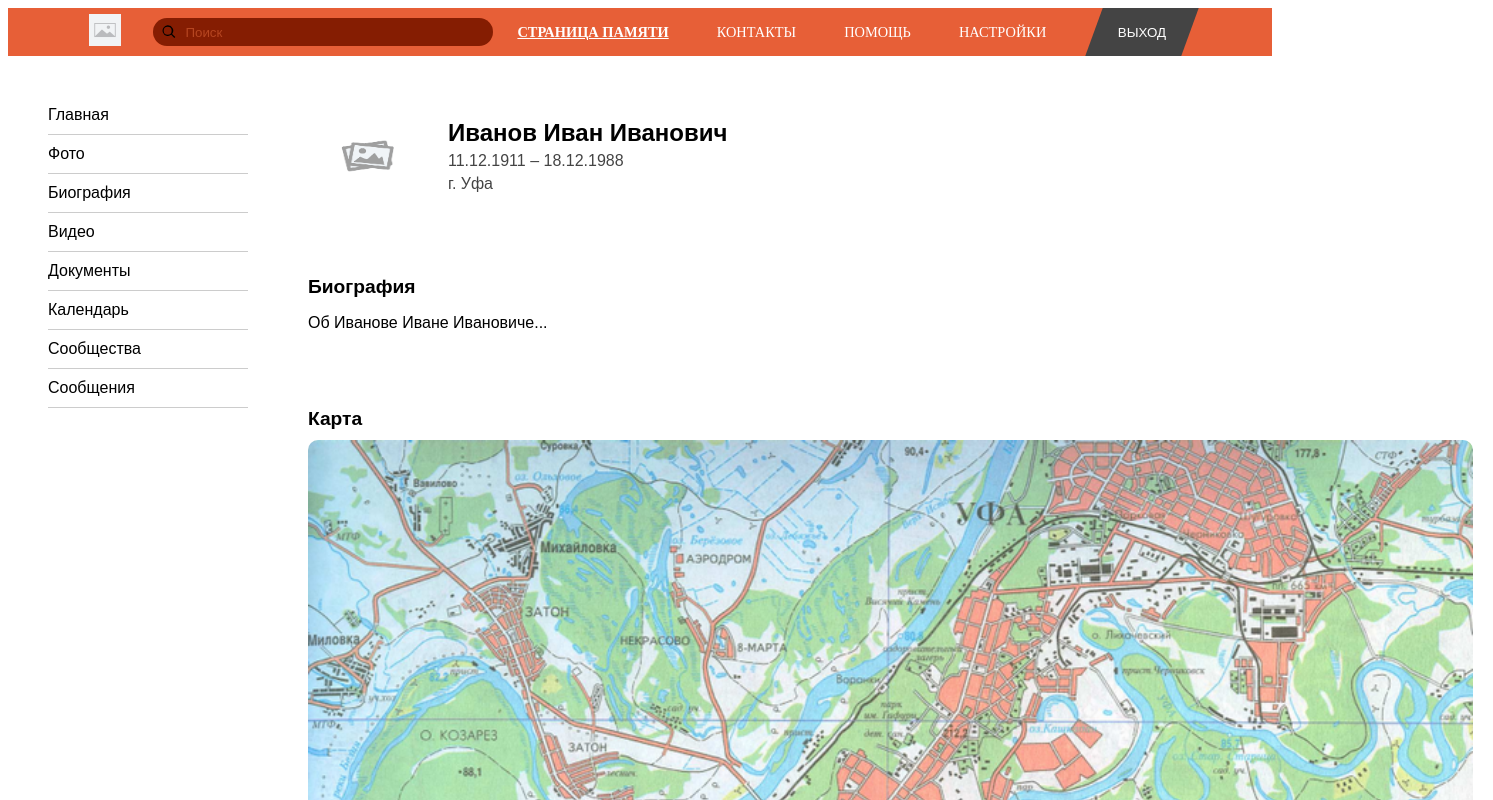
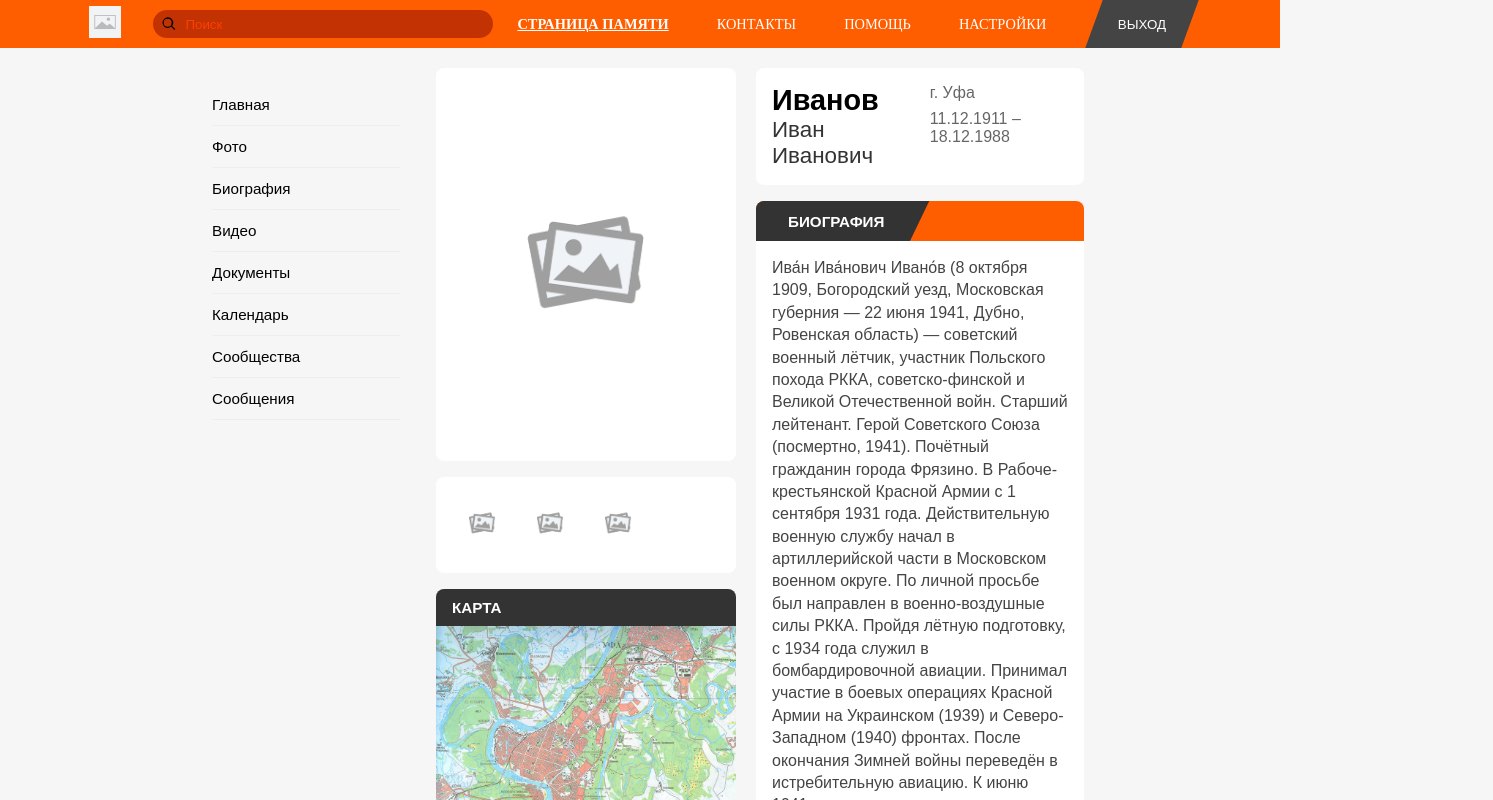
Before and after one commit to Khelyus/first_project, a Vue app: page / in a window 1280 px wide. Shown: the top 800 px of the page, 1493 px wide, since content can reach past the window. Built offline with nearby package versions, Linux system fonts and the light colour scheme; the HTML template or start-up script is replaced by a standard one.

Commit message:
Верстка body

```diff
--- a/src/components/body.vue
+++ b/src/components/body.vue
@@ -13,40 +13,34 @@
       </ul>
     </aside>
 
-  <section class="main__content content">
-    <div class="content__profile">
-      <img
-        src="../assets/main_portret.png"
-        alt="Фото"
-        class="content__photo"
-      />
-      <div class="content__info">
-        <h2 class="content__name">Иванов Иван Иванович</h2>
-        <p class="content__dates">11.12.1911 – 18.12.1988</p>
-        <p class="content__city">г. Уфа</p>
+    <section class="main__center center">
+      <div class="center__photo-block">
+        <img src="../assets/main_portret.png" alt="Фото" class="center__photo" />
       </div>
+
+      <div class="center__gallery gallery">
+        <ul class="gallery__list">
+          <li class="gallery__item">
+            <img src="../assets/main_portret.png" alt="Фото" />
+          </li>
+          <li class="gallery__item">
+            <img src="../assets/main_portret.png" alt="Фото" />
+          </li>
+          <li class="gallery__item">
+            <img src="../assets/main_portret.png" alt="Фото" />
+          </li>
+        </ul>
       </div>
 
 
-    <div class="content__biography biography">
-      <h3 class="biography__title">Биография</h3>
-      <p class="biography__text">
-        Об Иванове Иване Ивановиче...
-      </p>
+      <div class="center__map">
+        <div class="map__header">
+          <span class="map__title">КАРТА</span>
+        </div>
+        <img src="../assets/map.png" alt="Карта" class="center__map-img" />
       </div>
 
-
-    <div class="content__map">
-      <h3 class="content__map-title">Карта</h3>
-      <img
-        src="../assets/map.png"
-        alt="Карта"
-        class="content__map-img"
-      />
-    </div>
-
-
-    <div class="content__relatives relatives">
+      <div class="center__relatives relatives">
         <h3 class="relatives__title">Родственники</h3>
         <ul class="relatives__list">
           <li class="relatives__item">
@@ -62,111 +56,268 @@
       </div>
     </section>
 
+    <section class="main__right right">
+      <div class="right__info">
+        <div class="right__fio">
+          <h2 class="right__surname">Иванов</h2>
+          <h3 class="right__firstname">Иван Иванович</h3>
+        </div>
+        <div class="right__meta">
+          <p class="right__city">г. Уфа</p>
+          <p class="right__dates">11.12.1911 – 18.12.1988</p>
+        </div>
+      </div>
 
+
+      <div class="right__biography biography">
+        <div class="biography__header">
+          <div class="biography__label">
+            <span class="biography__label-text">БИОГРАФИЯ</span>
+          </div>
+        </div>
+
+        <div class="biography__body">
+          <p class="biography__text">
+            Ива́н Ива́нович Ивано́в (8 октября 1909, Богородский уезд, Московская губерния — 22 июня 1941, Дубно, Ровенская область) — советский военный лётчик,
+            участник Польского похода РККА, советско-финской и Великой Отечественной войн. Старший лейтенант. Герой Советского Союза (посмертно, 1941).
+            Почётный гражданин города Фрязино.
+
+            В Рабоче-крестьянской Красной Армии с 1 сентября 1931 года.
+            Действительную военную службу начал в артиллерийской части в Московском военном округе.
+            По личной просьбе был направлен в военно-воздушные силы РККА.
+            Пройдя лётную подготовку, с 1934 года служил в бомбардировочной авиации.
+            Принимал участие в боевых операциях Красной Армии на Украинском (1939) и Северо-Западном (1940) фронтах.
+            После окончания Зимней войны переведён в истребительную авиацию. К июню 1941 года командовал звеном истребителей
+            И-16 46-го истребительного авиационного полка 14-й смешанной авиационной дивизии Киевского особого военного округа.
+          </p>
+        </div>
+      </div>
+    </section>
   </main>
 </template>
+
 <script lang="ts">
 export default {
   name: 'AppBody',
 }
 </script>
-<style scoped lang="scss">
-  .main{
-    display: flex;
+
+<style lang="scss">
+
+body{
+  background: #f6f6f6;
+  margin: 0;
+}
+.main {
+  display: grid;
+  grid-template-columns: 220px 300px 1fr;
   gap: 1.25rem;
   padding: 1.25rem;
   font-family: Arial, sans-serif;
-    background: #fff;
+  /*background: #f6f6f6;*/
+  margin-left: 11rem;
+  margin-right: 11rem;
 }
 
-  .sidebar{
-    flex: 0 0 12.5rem;
-    background: #fff;
-    border-radius: 0.625rem;
-    padding: 1.25rem;
+.sidebar {
+  background: #f6f6f6;
+  border-radius: 8px;
+  padding: 1rem;
 
-    &__list{
+  &__list {
     list-style: none;
     margin: 0;
     padding: 0;
   }
 
-    &__item{
-      padding: 0.625rem 0;
+  &__item {
+    padding: 0.75rem 0;
     cursor: pointer;
-      border-bottom: 0.0625rem solid #ccc;
+    border-bottom: 1px solid #eee;
+    font-size: 0.95rem;
   }
 }
 
-  .content{
-    flex: 1;
+.center {
   display: flex;
   flex-direction: column;
-    gap: 1.25rem;
+  gap: 1rem;
 
-    &__profile{
-      display: flex;
-      gap: 1.25rem;
-      align-items: center;
-      background-color: #ffffff;
-      padding: 1.25rem;
-      border-radius: 0.625rem;
+
+  .center__gallery {
+    background: #fff;
+    padding: 1rem;
+    border-radius: 8px;
   }
 
-    &__photo{
-      width: 7.5rem;
-      height: 7.5rem;
+  .gallery__list {
+    display: flex;
+    gap: 0.5rem;
+    padding: 0;
+    margin: 0;
+    list-style: none;
+
+    .gallery__item img {
+      width: 60px;
+      height: 60px;
+      border-radius: 6px;
+      object-fit: cover;
+    }
   }
 
-    &__info{
+
+  &__photo-block,
+  &__map,
+  &__relatives {
+    background: #fff;
+    padding: 1rem;
+    border-radius: 8px;
+  }
+
+  &__photo {
+    width: 100%;
+    border-radius: 6px;
+    object-fit: cover;
+  }
+
+  &__map {
+    background: #fff;
+    border-radius: 8px;
+    overflow: hidden;
+    padding: 0;
+
+    .map__header {
+      background: #333;
+      padding: 0.6rem 1rem;
+      display: flex;
+      align-items: center;
+
+      .map__title {
+        color: #fff;
+        font-size: 0.95rem;
+        font-weight: 600;
+        text-transform: uppercase;
+      }
+    }
+
+    &-img {
+      width: 100%;
+      display: block;
+      border-radius: 0 0 8px 8px;
+      object-fit: cover;
+    }
+  }
+}
+
+.relatives__list {
+  display: flex;
+  gap: 0.5rem;
+  padding: 0;
+  list-style: none;
+
+  .relatives__item img {
+    width: 60px;
+    height: 60px;
+    border-radius: 6px;
+    object-fit: cover;
+  }
+}
+
+
+.right {
   display: flex;
   flex-direction: column;
-      gap: 0.3125rem;
+  gap: 1rem;
 
-      & .content__name{
+  &__info {
+    background: #fff;
+    padding: 1rem;
+    border-radius: 8px;
+
+    display: flex;
+    justify-content: space-between;
+    align-items: flex-start;
+    gap: 2rem;
+
+    .right__fio {
+      text-align: left;
+
+      .right__surname {
         margin: 0;
-        font-size: 1.5rem;
+        font-size: 1.8rem;
+        font-weight: bold;
       }
 
-      & .content__dates,
-      & .content__city{
+      .right__firstname {
         margin: 0;
-        color: #444444;
+        font-size: 1.4rem;
+        font-weight: normal;
+        color: #333;
+      }
+    }
+
+    .right__meta {
+      display: flex;
+      flex-direction: column;
+      gap: 0.5rem;
+
+      .right__city,
+      .right__dates {
+        margin: 0;
+        color: #666;
         font-size: 1rem;
       }
     }
   }
 
+  &__biography {
+    background: #fff;
+    border-radius: 8px;
+    overflow: hidden;
 
-  .content__biography,
-  .content__map,
-  .content__relatives{
-    background-color: white;
-    padding: 1.25rem;
+    .biography__header {
+      background: #ff5e00;
+      height: 40px;
+      display: flex;
+      align-items: center;
+      position: relative;
+
+      .biography__label {
+        position: relative;
+        padding: 0 2rem;
+        height: 100%;
+        color: #fff;
+        font-weight: 600;
+        font-size: 0.95rem;
+        display: flex;
+        align-items: center;
+        z-index: 1;
+
+        &::before {
+          content: '';
+          position: absolute;
+          top: 0;
+          left: 0;
+          width: 120%;
+          height: 100%;
+          background: #333;
+          clip-path: polygon(0 0, 90% 0, 80% 100%, 0% 100%);
+          z-index: -1;
         }
-
-  .content__map-img{
-    width: 100%;
-    border-radius: 0.625rem;
-  }
-
-  .content__relatives-list{
-    display: flex;
-    gap: 0.625rem;
-    padding: 0;
-    list-style: none;
-
-    .content__item img{
-      width: 5rem;
-      height: 5rem;
       }
     }
 
-  .biography__title,
-  .content__map-title,
-  .relatives__title{
-    margin: 0 0 0.625rem 0;
-    font-size: 1.2rem;
+    .biography__body {
+      padding: 1rem;
+
+      .biography__text {
+        color: #444;
+        font-size: 1rem;
+        line-height: 1.4;
+        margin: 0;
+      }
+    }
+  }
 }
 
 
--- a/src/components/header.vue
+++ b/src/components/header.vue
@@ -42,7 +42,7 @@ export default {
 .header {
   display: flex;
   align-items: center;
-  background: #e75f37;
+  background: #ff5e00;
   padding: 0 1rem;
   color: #fff;
   height: 3rem;
@@ -79,7 +79,7 @@ export default {
 
     &-input {
       padding: 0.4rem 0.5rem 0.4rem 2rem;
-      background-color: #851d02;
+      background-color: #c33203;
       border: none;
       outline: none;
       width: 100%;
@@ -88,7 +88,7 @@ export default {
     }
 
     &-input::placeholder {
-      color: #b64621;
+      color: #ff3e00;
     }
   }
 
```
Lines whose indentation alone changed are shown as unchanged.
